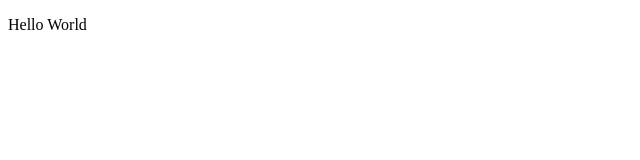
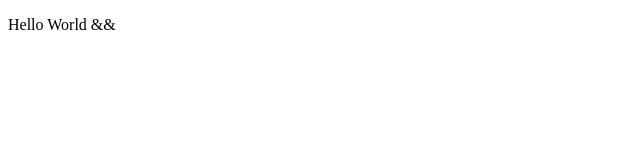
Before and after one commit to ibroo79/php, a plain HTML site: page index.html in a window 1280 px wide. Shown: the full height of the page, 0-640 px from the left. Drawn offline with Linux system fonts and the light colour scheme.

Commit message:
doc next

```diff
--- a/index.html
+++ b/index.html
@@ -6,6 +6,6 @@
     <title>first git test second</title>
   </head>
   <body>
-    <p>Hello World</p>
+    <p>Hello World &&</p>
   </body>
 </html>
```
